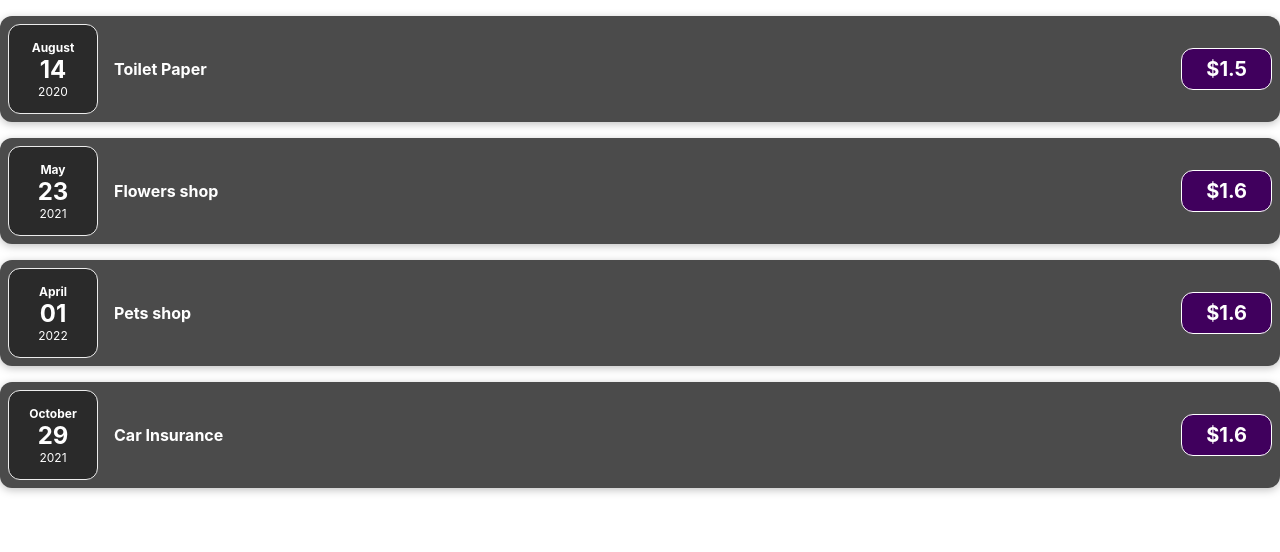
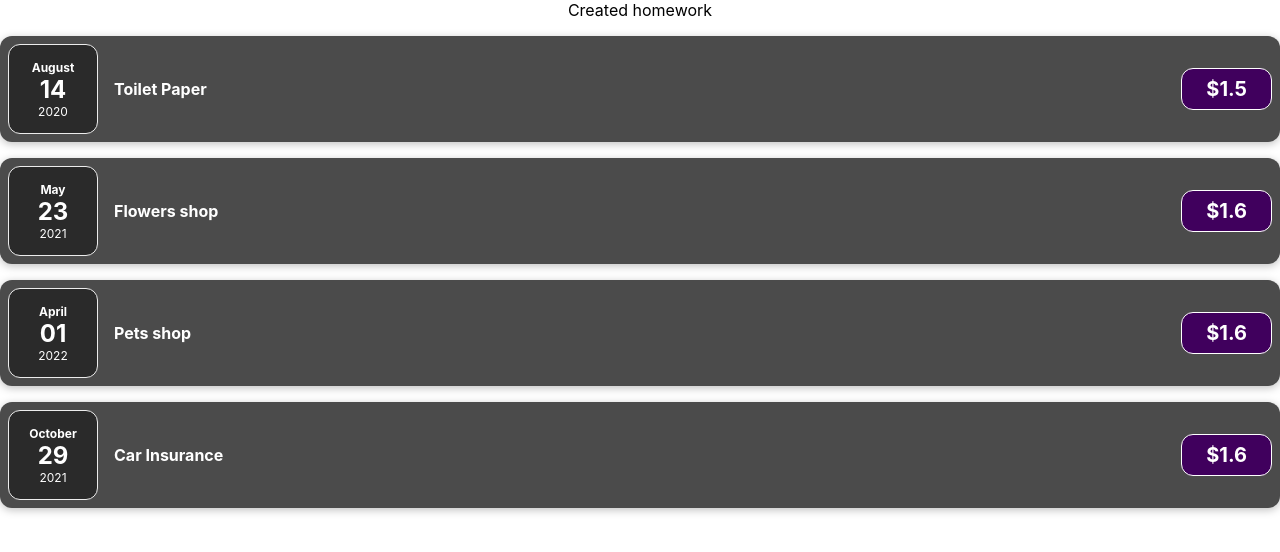
Before and after one commit to Asanova01/Expenses, a React (Create React App) app: page / in a window 1280 px wide. Shown: the top 552 px of the page. Built offline with nearby package versions, Linux system fonts and the light colour scheme.

Commit message:
done homework2

```diff
--- a/src/App.js
+++ b/src/App.js
@@ -30,6 +30,7 @@ function App() {
 
 	return (
 		<div className='App'>
+			<div>Created homework</div>
 			<Expenses data={expenses} />
 		</div>
 	)
```
